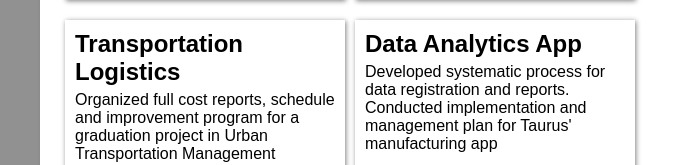
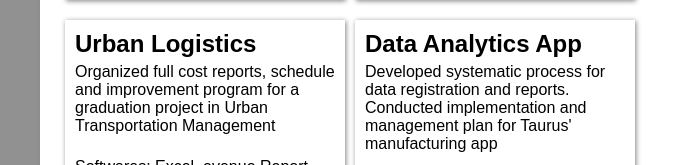
Before and after one commit to HenriqueSchn/PersonalWeb, a plain HTML site: page index.html in a window 1280 px wide. Shown: the part 787-952 px from the top of the page, 0-692 px from the left. Drawn offline with Linux system fonts and the light colour scheme.

Commit message:
Transportation to Logistics

```diff
--- a/index.html
+++ b/index.html
@@ -66,7 +66,7 @@
                     <div class="two-projects ">
                         <div class="left-project project3" onMouseover="document.img.src= 'https://img.freepik.com/fotos-gratis/imagem-aproximada-em-tons-de-cinza-de-uma-aguia-careca-americana-em-um-fundo-escuro_181624-31795.jpg?w=2000' ">
                             <div class="descricao project3">
-                                <h2 class="title-project project3">Transportation Logistics</h2>
+                                <h2 class="title-project project3">Urban Logistics</h2>
                                 <p class="content-project project3">Organized full cost reports, schedule and improvement program for a graduation project in Urban Transportation Management</p>
                                 <br>
                                 <p class="content-project project2">Softwares: Excel, evenue Report</p>
```
